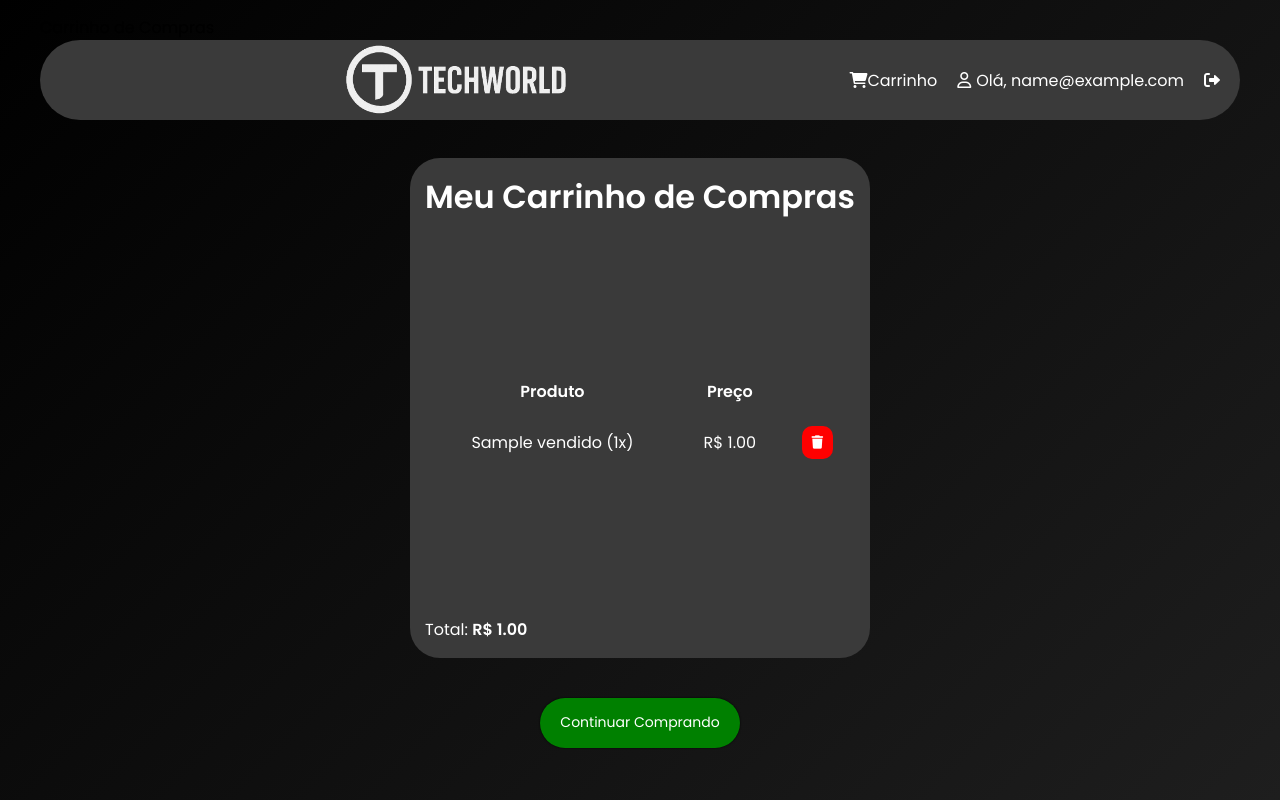
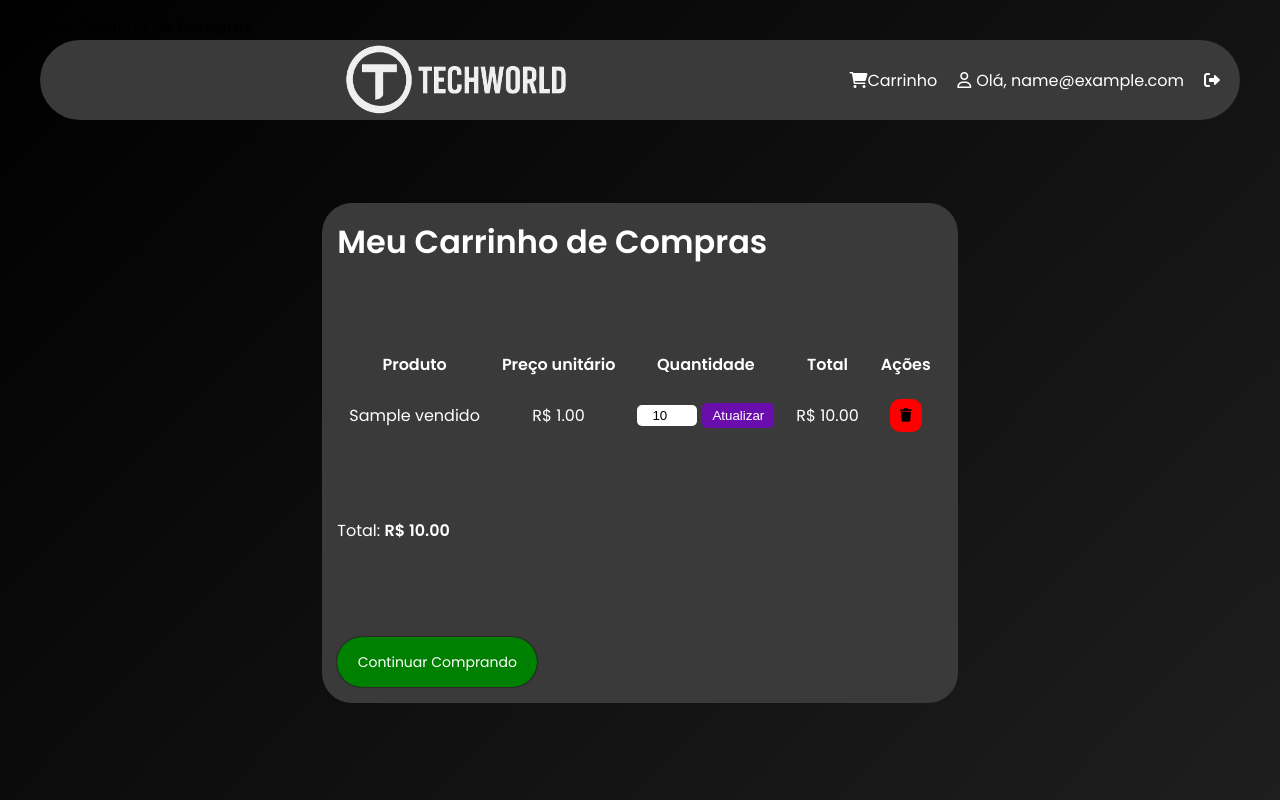
Before and after one commit to flaubersauan/MercadoPSI, a Flask app: page /visualizar_carrinho in a window 1280 px wide. Run offline with Flask 3, Linux system fonts and the light colour scheme; a user stored in the database is signed in; tables that the repository leaves empty hold one stand-in row (values such as "Sample post"); some web fonts are replaced.

Commit message:
adicionando o update e ajustes nos templates (não aguento mais)

```diff
--- a/app.py
+++ b/app.py
@@ -76,19 +76,26 @@ def dashboard():
 def adicionar_no_carrinho():
     try:
         nome_produto = request.form.get('nome_produto')
-        preco_produto = request.form.get('preco_produto')
+        preco_produto = float(request.form.get('preco_produto'))
 
-        # Criar a nova entrada associada ao usuário logado
-        item_carrinho = Produtos_Vendidos(
+        produto_existente = Produtos_Vendidos.query.filter_by(
             nome_produto=nome_produto,
-            preco=preco_produto,
-            data_venda=datetime.now(),
             usuario_id=current_user.id
-        )
+        ).first()
 
-        db.session.add(item_carrinho)
+        if produto_existente:
+            produto_existente.quantidade += 1
+        else:
+            produto_existente = Produtos_Vendidos(
+                nome_produto=nome_produto,
+                preco=preco_produto,
+                quantidade=1,
+                data_venda=datetime.now(),
+                usuario_id=current_user.id
+            )
+            db.session.add(produto_existente)
+
         db.session.commit()
-
         flash(f'✅ Produto "{nome_produto}" adicionado ao carrinho com sucesso!')
 
     except Exception as e:
@@ -100,45 +107,89 @@ def adicionar_no_carrinho():
 @app.route('/visualizar_carrinho')
 @login_required
 def visualizar_carrinho():
-    # Agrupar produtos iguais e contar quantos de cada
-    produtos_agrupados = (
-        db.session.query(
-            Produtos_Vendidos.nome_produto,
-            func.count(Produtos_Vendidos.id).label('quantidade'),
-            func.sum(Produtos_Vendidos.preco).label('preco_total')
-        )
-        .filter(Produtos_Vendidos.usuario_id == current_user.id)
-        .group_by(Produtos_Vendidos.nome_produto)
-        .all()
-    )
+    produtos = Produtos_Vendidos.query.filter_by(usuario_id=current_user.id).all()
 
-    # Calcular total do carrinho
-    total_carrinho = sum(item.preco_total for item in produtos_agrupados)
+    total_carrinho = sum(produto.preco * produto.quantidade for produto in produtos)
 
     return render_template(
         'visualizar_carrinho.html',
-        produtos=produtos_agrupados,
+        produtos=produtos,
         total=total_carrinho
     )
+
+@app.route('/aumentar_quantidade/<nome_produto>', methods=['POST'])
+@login_required
+def aumentar_quantidade(nome_produto):
+    produto = Produtos_Vendidos.query.filter_by(
+        nome_produto=nome_produto,
+        usuario_id=current_user.id
+    ).first()
+
+    if produto:
+        produto.quantidade += 1
+        db.session.commit()
+        flash(f'Quantidade de "{produto.nome_produto}" aumentada.')
+    return redirect(url_for('visualizar_carrinho'))
+
+
+@app.route('/diminuir_quantidade/<nome_produto>', methods=['POST'])
+@login_required
+def diminuir_quantidade(nome_produto):
+    produto = Produtos_Vendidos.query.filter_by(
+        nome_produto=nome_produto,
+        usuario_id=current_user.id
+    ).first()
+
+    if produto:
+        if produto.quantidade > 1:
+            produto.quantidade -= 1
+        else:
+            db.session.delete(produto)
+        db.session.commit()
+        flash(f'Quantidade de "{produto.nome_produto}" diminuída.')
+    return redirect(url_for('visualizar_carrinho'))
 
 
 @app.route('/remover_uma_unidade/<nome_produto>', methods=['POST'])
 @login_required
 def remover_uma_unidade(nome_produto):
-    produto = (
-        Produtos_Vendidos.query
-        .filter_by(nome_produto=nome_produto, usuario_id=current_user.id)
-        .first()
-    )
+    produto = Produtos_Vendidos.query.filter_by(
+        nome_produto=nome_produto,
+        usuario_id=current_user.id
+    ).first()
 
     if produto:
-        db.session.delete(produto)
+        if produto.quantidade > 1:
+            produto.quantidade -= 1
+        else:
+            db.session.delete(produto)
         db.session.commit()
         flash(f'❌ 1 unidade de "{nome_produto}" foi removida do carrinho.')
     else:
         flash('Produto não encontrado ou não pertence a este usuário.')
 
     return redirect(url_for('visualizar_carrinho'))
+
+@app.route('/atualizar_quantidade/<nome_produto>', methods=['POST'])
+@login_required
+def atualizar_quantidade(nome_produto):
+    nova_quantidade = request.form.get('quantidade', type=int)
+
+    if nova_quantidade and nova_quantidade > 0:
+        produto = Produtos_Vendidos.query.filter_by(
+            nome_produto=nome_produto,
+            usuario_id=current_user.id
+        ).first()
+
+        if produto:
+            produto.quantidade = nova_quantidade
+            db.session.commit()
+            flash(f'Quantidade de "{produto.nome_produto}" atualizada para {nova_quantidade}.')
+    else:
+        flash('Quantidade inválida. Deve ser maior que zero.')
+
+    return redirect(url_for('visualizar_carrinho'))
+
 
 @app.route("/logout")
 @login_required
@@ -147,10 +198,9 @@ def logout():
     flash("Você foi desconectado.", "info")
     return redirect(url_for("index"))
 
-#  # um arq .env (sugestao )
 if __name__ == "__main__":
-    # Cria as tabelas ao iniciar
     with app.app_context():
+        db.drop_all()
         db.create_all()
-        print("✅ Tabelas criadas com sucesso!")
+        print("✅ Tabelas recriadas com sucesso!")
     app.run(debug=True)
--- a/models/__init__.py
+++ b/models/__init__.py
@@ -27,5 +27,6 @@ class Produtos_Vendidos(db.Model):
     nome_produto = db.Column(db.String(100), nullable=False)
     descricao_produto = db.Column(db.Text , nullable = True)
     preco = db.Column(db.Numeric(10, 2), nullable=False)
+    quantidade = db.Column(db.Integer, default=1, nullable=False)  # 👈 novo campo
     data_venda = db.Column(db.DateTime, nullable=False)
     usuario_id = db.Column(db.Integer, db.ForeignKey('usuario.id'), nullable=False)
--- /dev/null
+++ b/reset_db.py
@@ -0,0 +1,6 @@
+from app import app, db
+
+with app.app_context():
+    db.drop_all()
+    db.create_all()
+    print("✅ Banco de dados resetado com sucesso!")
--- a/templates/visualizar_carrinho.html
+++ b/templates/visualizar_carrinho.html
@@ -1,7 +1,7 @@
 {% extends 'base.html' %}
 
 {% block title %}
-    Carrinho de Compras
+Meu Carrinho de Compras
 {% endblock %}
 
 {% block content %}
@@ -13,22 +13,30 @@
             <thead>
                 <tr>
                     <th>Produto</th>
-                        <th>Preço</th>
+                    <th>Preço unitário</th>
+                    <th>Quantidade</th>
+                    <th>Total</th>
+                    <th>Ações</th>
                 </tr>
             </thead>
             <tbody>
                 {% for produto in produtos %}
                     <tr>
-                            <td>{{ produto.nome_produto }} ({{ produto.quantidade }}x)</td>
-                            <td>R$ {{ "%.2f"|format(produto.preco_total) }}</td>
+                        <td>{{ produto.nome_produto }}</td>
+                        <td>R$ {{ "%.2f"|format(produto.preco) }}</td>
                         <td>
-
-                            <form action="{{ url_for('remover_uma_unidade', nome_produto=produto.nome_produto) }}" method="POST" style="display:inline;">
-                                <button type="submit" style="background:none; border:none; color:white; cursor:pointer;">
+                            <form action="{{ url_for('atualizar_quantidade', nome_produto=produto.nome_produto) }}" method="POST" style="display:flex; gap:5px; justify-content:center; align-items:center;">
+                                <input type="number" name="quantidade" value="{{ produto.quantidade }}" min="1" style="width:60px; padding:3px; border-radius:5px; border:none; text-align:center;">
+                                <button type="submit" style="padding:5px 10px; background:#6a0dad; color:white; border:none; border-radius:5px; cursor:pointer;">Atualizar</button>
+                            </form>
+                        </td>
+                        <td>R$ {{ "%.2f"|format(produto.preco * produto.quantidade) }}</td>
+                        <td>
+                            <form action="{{ url_for('remover_uma_unidade', nome_produto=produto.nome_produto) }}" method="POST">
+                                <button type="submit" style="background:none; border:none; cursor:pointer;">
                                     <i class="fa-solid fa-trash"></i>
                                 </button>
                             </form>
-
                         </td>
                     </tr>
                 {% endfor %}
@@ -39,13 +47,11 @@
             <p>Total: <strong>R$ {{ "%.2f"|format(total) }}</strong></p>
         </div>
 
+        <div class="botoes-carrinho" style="margin-top:20px;">
+            <a href="{{ url_for('dashboard') }}">Continuar Comprando</a>
+        </div>
     {% else %}
-            <p>Seu carrinho está vazio.</p>
+        <p style="color:white; text-align:center; margin-top:20px;">Seu carrinho está vazio.</p>
     {% endif %}
 </div>
-
-    <div class="botoes-carrinho">
-        <a href="{{ url_for('dashboard') }}">Continuar Comprando</a>
-    </div>
-
 {% endblock %}
```
Lines whose indentation alone changed are shown as unchanged.
